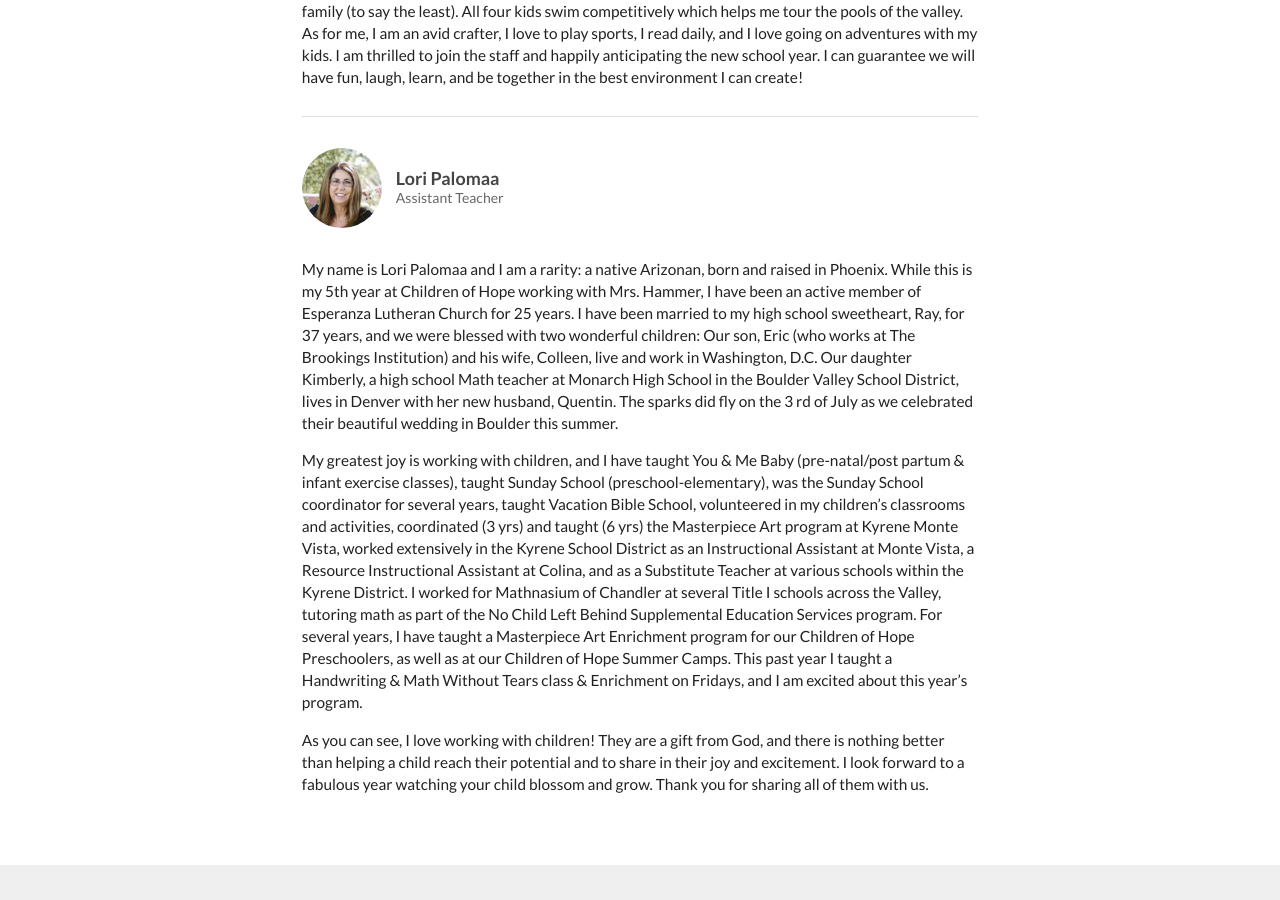
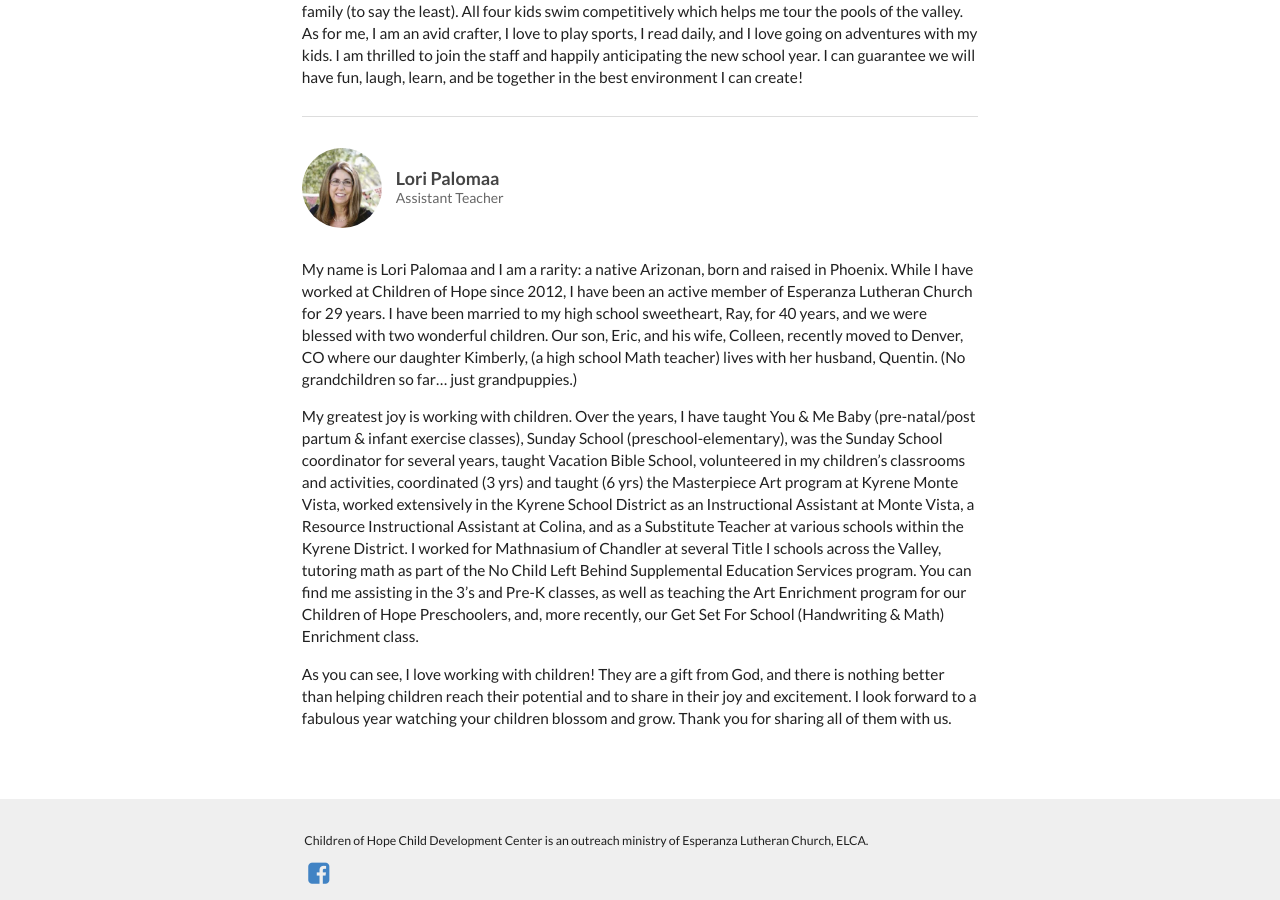
Before and after one commit to childrenofhope/childrenofhope, a Jekyll site: the page built from about/teachers.md, in a window 1280 px wide and 900 px high, scrolled down 4488 px. Built offline with Jekyll 4.4.1, drawn with Linux system fonts in a browser that asks for light colours.

Commit message:
Updated bio for Lori Palomaa

```diff
--- a/about/teachers.md
+++ b/about/teachers.md
@@ -294,13 +294,35 @@ Teachers & Staff
 <div class="ui hidden divider"></div>
 
 <p>
-  My name is Lori Palomaa and I am a rarity: a native Arizonan, born and raised in Phoenix. While this is my 5th year at Children of Hope working with Mrs. Hammer, I have been an active member of Esperanza Lutheran Church for 25 years. I have been married to my high school sweetheart, Ray, for 37 years, and we were blessed with two wonderful children: Our son, Eric (who works at The Brookings Institution) and his wife, Colleen, live and work in Washington, D.C. Our daughter Kimberly, a high school Math teacher at Monarch High School in the Boulder Valley School District, lives in Denver with her new husband, Quentin. The sparks did fly on the 3 rd of July as we celebrated their beautiful wedding in Boulder this summer.
+  My name is Lori Palomaa and I am a rarity: a native Arizonan, born and raised in
+  Phoenix. While I have worked at Children of Hope since 2012, I have been an
+  active member of Esperanza Lutheran Church for 29 years. I have been married
+  to my high school sweetheart, Ray, for 40 years, and we were blessed with two
+  wonderful children. Our son, Eric, and his wife, Colleen, recently moved to
+  Denver, CO where our daughter Kimberly, (a high school Math teacher) lives with
+  her husband, Quentin. (No grandchildren so far… just grandpuppies.)
 </p>
 
 <p>
-  My greatest joy is working with children, and I have taught You & Me Baby (pre-natal/post partum & infant exercise classes), taught Sunday School (preschool-elementary), was the Sunday School coordinator for several years, taught Vacation Bible School, volunteered in my children’s classrooms and activities, coordinated (3 yrs) and taught (6 yrs) the Masterpiece Art program at Kyrene Monte Vista, worked extensively in the Kyrene School District as an Instructional Assistant at Monte Vista, a Resource Instructional Assistant at Colina, and as a Substitute Teacher at various schools within the Kyrene District. I worked for Mathnasium of Chandler at several Title I schools across the Valley, tutoring math as part of the No Child Left Behind Supplemental Education Services program. For several years, I have taught a Masterpiece Art Enrichment program for our Children of Hope Preschoolers, as well as at our Children of Hope Summer Camps. This past year I taught a Handwriting & Math Without Tears class & Enrichment on Fridays, and I am excited about this year’s program.
+  My greatest joy is working with children. Over the years, I have taught You &amp; Me
+  Baby (pre-natal/post partum &amp; infant exercise classes), Sunday School
+  (preschool-elementary), was the Sunday School coordinator for several years,
+  taught Vacation Bible School, volunteered in my children’s classrooms and
+  activities, coordinated (3 yrs) and taught (6 yrs) the Masterpiece Art program at
+  Kyrene Monte Vista, worked extensively in the Kyrene School District as an
+  Instructional Assistant at Monte Vista, a Resource Instructional Assistant at
+  Colina, and as a Substitute Teacher at various schools within the Kyrene District.
+  I worked for Mathnasium of Chandler at several Title I schools across the Valley,
+  tutoring math as part of the No Child Left Behind Supplemental Education
+  Services program. You can find me assisting in the 3’s and Pre-K classes, as
+  well as teaching the Art Enrichment program for our Children of Hope
+  Preschoolers, and, more recently, our Get Set For School (Handwriting &amp; Math)
+  Enrichment class.
 </p>
 
 <p>
-  As you can see, I love working with children! They are a gift from God, and there is nothing better than helping a child reach their potential and to share in their joy and excitement. I look forward to a fabulous year watching your child blossom and grow. Thank you for sharing all of them with us.
+  As you can see, I love working with children! They are a gift from God, and there
+  is nothing better than helping children reach their potential and to share in their
+  joy and excitement. I look forward to a fabulous year watching your children
+  blossom and grow. Thank you for sharing all of them with us.
 </p>
```
